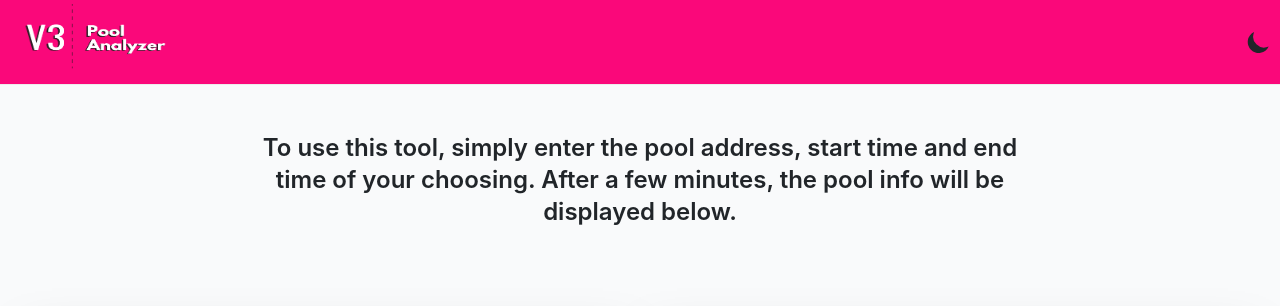
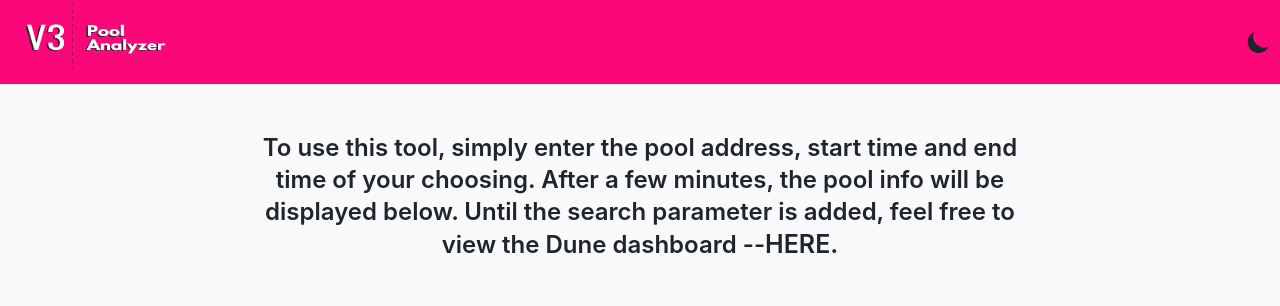
Before and after one commit to biffbuster/V3-Analyzer, a Next.js app: page /pools in a window 1280 px wide. Shown: the top 306 px of the page. Built offline with nearby package versions, Linux system fonts and the light colour scheme; grey boxes are pictures that could not be loaded; a web font is replaced by a local one.

Commit message:
Updated Files

```diff
--- a/components/home.js
+++ b/components/home.js
@@ -13,7 +13,7 @@ const Banner = () => {
       </div>
       <div className="container">
         <div className="contentSection row">
-          <div className="col-md-5 md-">
+          <div className="col-md-5">
             <div>
               <br></br>
               <br></br>
--- a/pages/pools.js
+++ b/pages/pools.js
@@ -14,7 +14,16 @@ const Holders = () => {
         </div>
         <br></br>
         <h4 className="text-2xl dark:text-white font-semibold text-center">
-        To use this tool, simply enter the pool address, start time and end time of your choosing. After a few minutes, the pool info will be displayed below.
+        To use this tool, simply enter the pool address, start time and end time of your choosing. After a few minutes, the pool info will be displayed below. Until the search parameter is added, feel free to view the Dune dashboard --
+        <span className="font-CocoSharpHeavy w-full dark:text-white">
+                  <a
+                    href="https://dune.com/BiffBuster/v3-pool-analyzer"
+                    className="text-[25px]"
+                    target="_blank"
+                    rel="noopener noreferrer"
+                  >HERE.
+                  </a>
+                </span>
         </h4>
         <br></br>
       </div>
```
